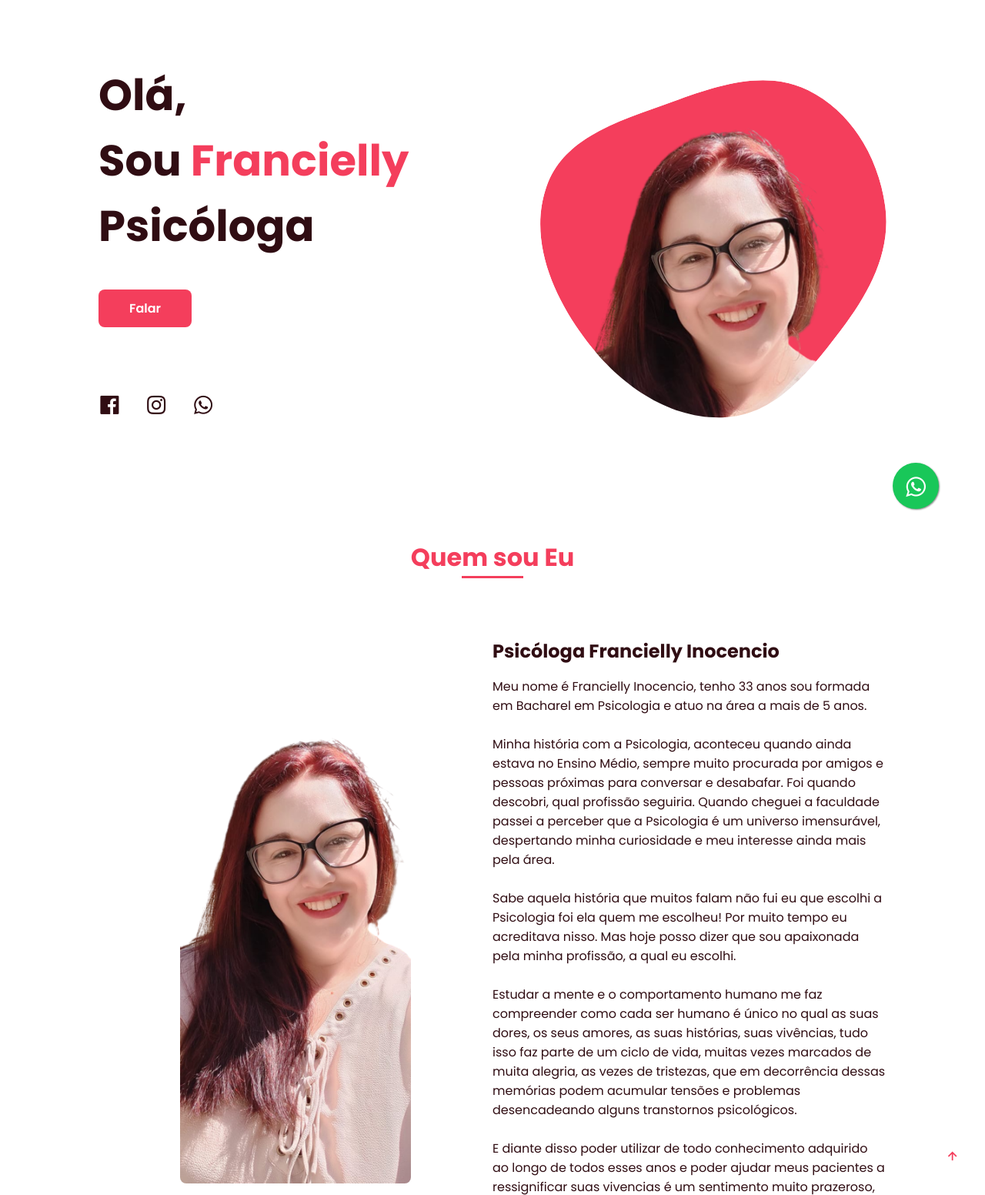
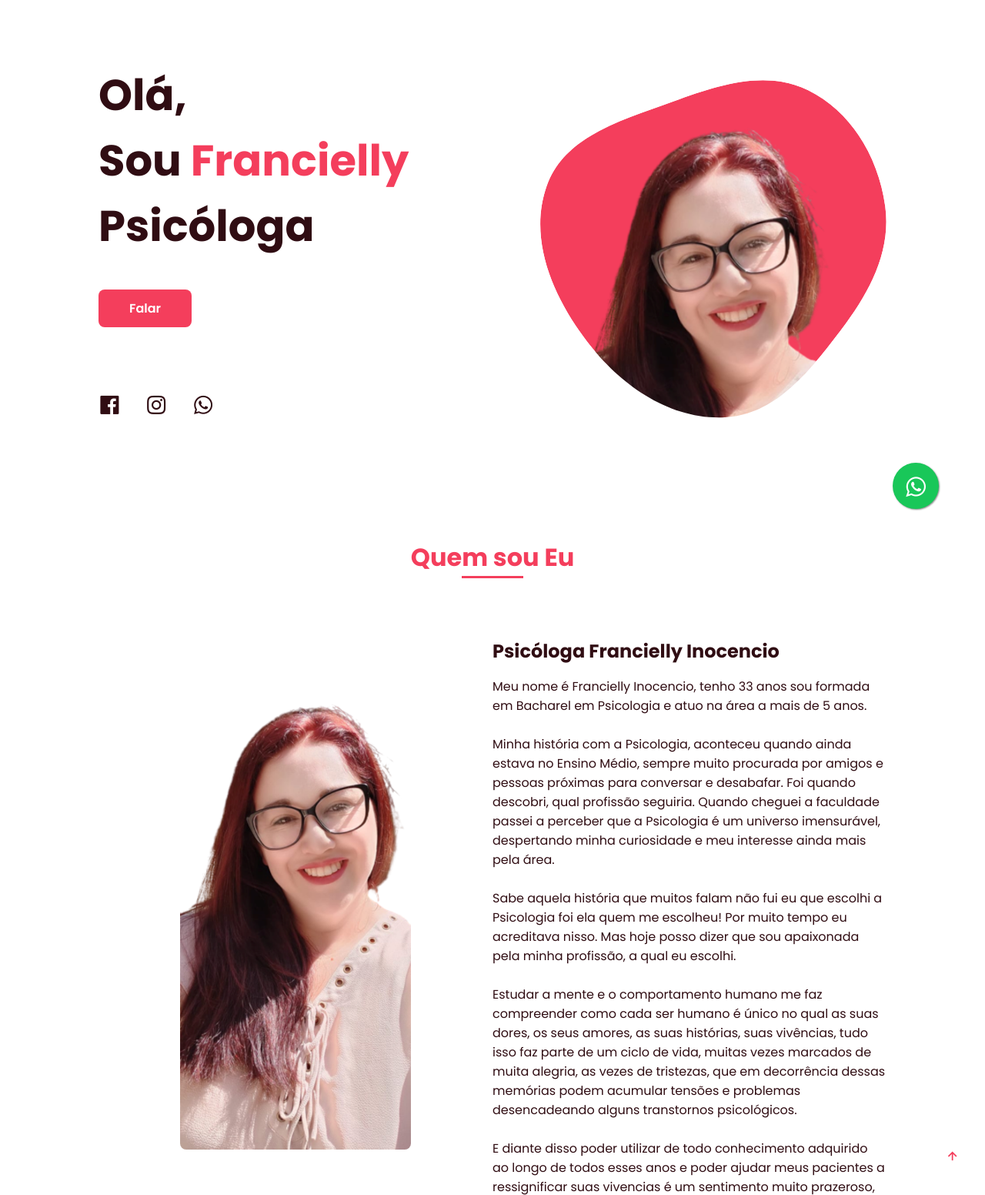
Before and after one commit to Alexander-Fonseca/pagina-fran_Site_divulgacao_trabalho_psicologa, a plain HTML site: page index.html in a window 1280 px wide. Shown: the part 79-1631 px from the top of the page at 77% size. Drawn offline with nearby package versions, Linux system fonts and the light colour scheme.

Commit message:
troca foto

```diff
--- a/index.html
+++ b/index.html
@@ -496,7 +496,7 @@ MDUrMDM6MDBxoipFAAAAAElFTkSuQmCC" />
                     <g mask="url(#mask0)">
                         <path
                             d="M9.19024 145.964C34.0253 76.5814 114.865 54.7299 184.111 29.4823C245.804 6.98884 311.86 -14.9503 370.735 14.143C431.207 44.026 467.948 107.508 477.191 174.311C485.897 237.229 454.931 294.377 416.506 344.954C373.74 401.245 326.068 462.801 255.442 466.189C179.416 469.835 111.552 422.137 65.1576 361.805C17.4835 299.81 -17.1617 219.583 9.19024 145.964Z" />
-                        <image class="home__blob-img" x="50" y="60" href="assets/img/foto.png" />
+                        <image class="home__blob-img" x="50" y="60" href="assets/img/foto200.png" />
                         <!--assets/img/perfil.png -->
                     </g>
                 </svg>
@@ -508,7 +508,7 @@ MDUrMDM6MDBxoipFAAAAAElFTkSuQmCC" />
 
             <div class="about__container bd-grid">
                 <div class="about__img">
-                    <img src="assets/img/foto2.png" alt="foto-fran">
+                    <img src="assets/img/fotoeditada200.png" alt="foto-fran">
                 </div>
                 <div>
                     <h2 class="about__subtitle">Psicóloga Francielly Inocencio</h2>
@@ -660,7 +660,7 @@ MDUrMDM6MDBxoipFAAAAAElFTkSuQmCC" />
             <h2 class="section-title">Entre em contato</h2>
 
             <div class="contact__container bd-grid">
-                <form action="mailto: psicofranciellyinocencio@gmail.com" class="contact__form">
+                <form action="mailto:psicofranciellyinocencio@gmail.com;" class="contact__form">
                     <input type="text" placeholder="Nome completo" class="contact__input" pattern="[a-zA-Z]+" required>
                     <input type="mail" placeholder="Email" class="contact__input" required>
                     <textarea name="" id="" cols="0" rows="10" maxlength="140"
```
Also changed, not shown: assets/img/foto200.png (added), assets/img/fotoeditada200.png (added).
